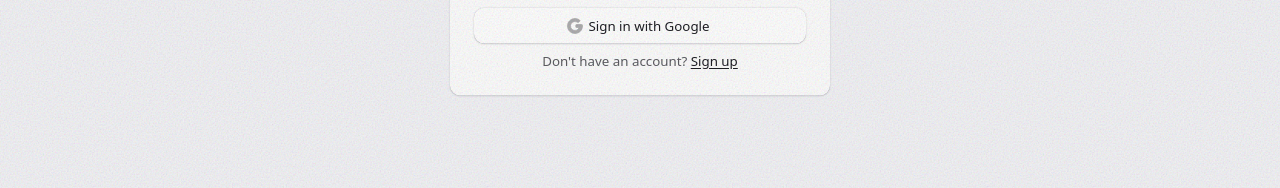
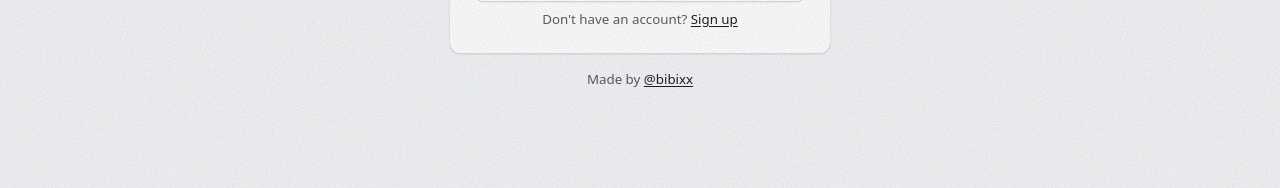
Before and after one commit to bibixx/trenuj-se, a React (Vite) app: page /login in a window 1280 px wide. Shown: the part 523-711 px from the top of the page. Built offline with nearby package versions, Linux system fonts and the light colour scheme; no server answers; what what-input would draw is missing.

Commit message:
Add footer to auth page

```diff
--- a/src/components/composites/AuthForm/AuthForm.module.css
+++ b/src/components/composites/AuthForm/AuthForm.module.css
@@ -63,6 +63,26 @@
   margin-top: 8px;
 }
 
+.footer {
+  font-size: var(--text-sm);
+  color: var(--text-secondary);
+  margin-top: 16px;
+  padding-bottom: 48px;
+}
+
+.footerLink {
+  color: var(--text-primary);
+  font-weight: 500;
+  text-decoration: underline;
+  text-underline-offset: 2px;
+  transition: var(--motion-timing-fast) var(--motion-function);
+  transition-property: color;
+
+  &:hover {
+    color: var(--text-muted);
+  }
+}
+
 .modeSwitchLink {
   color: var(--text-primary);
   font-weight: 500;
--- a/src/components/composites/AuthForm/AuthForm.tsx
+++ b/src/components/composites/AuthForm/AuthForm.tsx
@@ -86,6 +86,12 @@ export function AuthForm({ mode }: AuthFormProps) {
             </Link>
           </p>
         </Card>
+        <p className={styles.footer}>
+          Made by{" "}
+          <a href="https://legiec.io" target="_blank" rel="noopener noreferrer" className={styles.footerLink}>
+            @bibixx
+          </a>
+        </p>
       </div>
     </PageLayout>
   );
```
